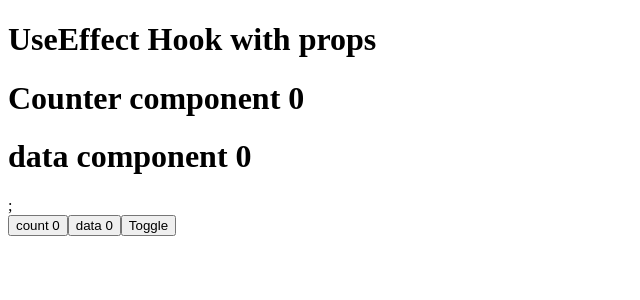
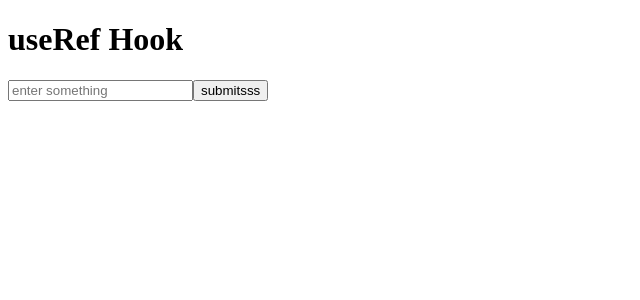
Before and after one commit to pardipYadav/react, a React (Vite) app: page / in a window 1280 px wide. Shown: the top 300 px of the page, without its empty margins (0-640 px from the left). Built offline with nearby package versions, Linux system fonts and the light colour scheme.

Commit message:
user first program to focus input box on click

```diff
--- a/src/App.jsx
+++ b/src/App.jsx
@@ -1,17 +1,21 @@
-import { useState } from "react";
-import Counter from "./Counter";
+import { useRef } from "react";
+
 const App = () => {
-  const [count, setCount] = useState(0);
-  const [data, setData] = useState(0);
-  const [display, setDisplay] = useState(true);
+  const inputRef = useRef();
+  const inputrefhandler = () => {
+    console.log(inputRef);
+    inputRef.current.focus();
+  };
   return (
     <div>
-      <h1>UseEffect Hook with props </h1>
-      {display ? <Counter count={count} data={data} /> : null}
-
-      <button onClick={() => setCount(count + 1)}>count {count}</button>
-      <button onClick={() => setData(data + 1)}>data {data}</button>
-      <button onClick={() => setDisplay(!display)}>Toggle</button>
+      <h1>useRef Hook</h1>
+      <input
+        type="text"
+        ref={inputRef}
+        placeholder="enter something"
+        id="usereff"
+      />
+      <button onClick={() => inputrefhandler()}>submitsss</button>
     </div>
   );
 };
```
